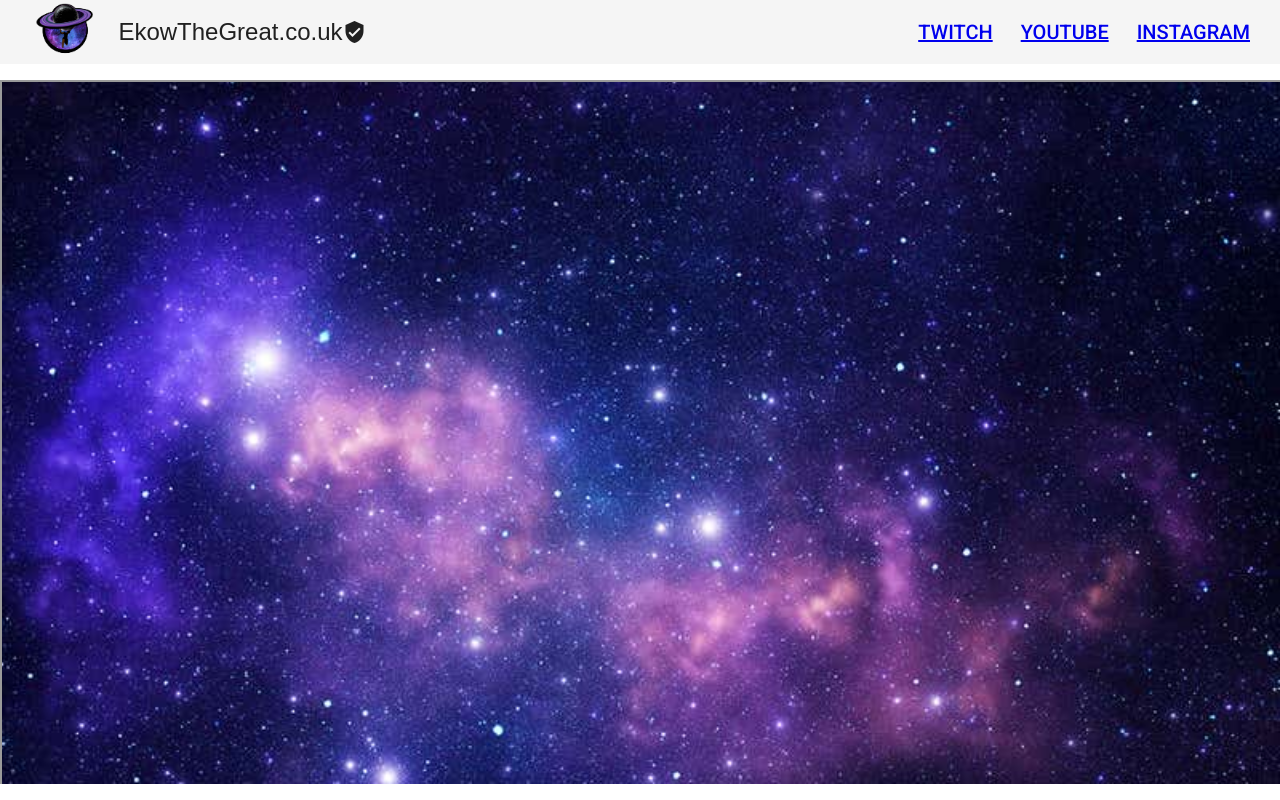
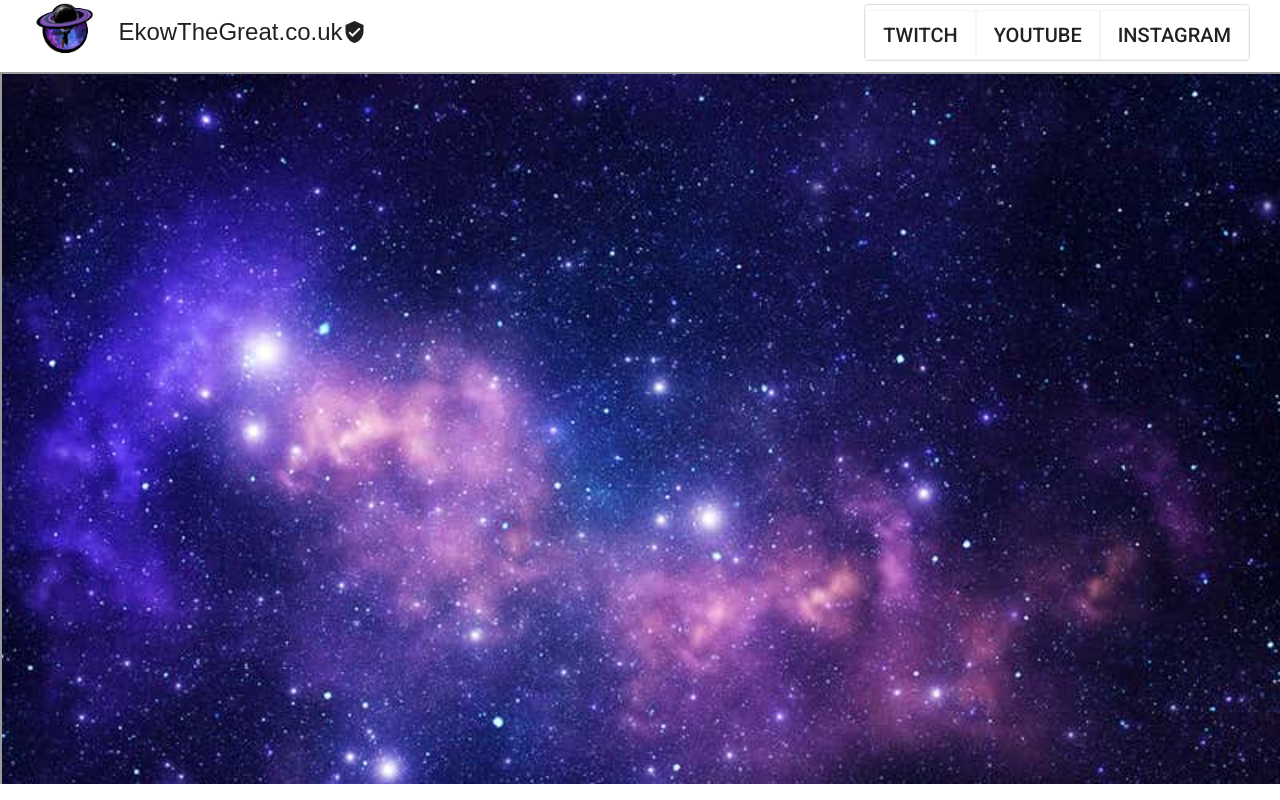
Before and after one commit to EkowTheGreat/webtest, an Angular app in the folder etgSite/: page / in a window 1280 px wide. Built offline with nearby package versions, Linux system fonts and the light colour scheme.

Commit message:
upd friday
added instagram bg component and edits to toolbar

```diff
--- a/etgSite/src/app/home/home.component.html
+++ b/etgSite/src/app/home/home.component.html
@@ -1,8 +1,14 @@
 
 <header class="header">
-    <div id="headerimage">
 
-    </div>
+    <script>
+        function setURL(){
+            document.getElementById('click').innerHTML = 1;
+            document.getElementById('click').innerText = 1;
+
+        }
+    </script>
+
     <div id="toolbar">
 
         <mat-toolbar class="toolbar" color="black">
@@ -16,18 +22,27 @@
             <span class="example-spacer"></span>
 
 
+
+
                 <span class="example-icon">
-                    <a href="stream" target="iframe_1">TWITCH</a>
-                </span>
-                <span class="example-icon">
-                    <a href="youtube" target="iframe_1">YOUTUBE</a>
-                </span>
-                <span class="example-icon">
-                     <a href="youtube" target="iframe_1">INSTAGRAM</a>
+
+                    <mat-button-toggle-group class="buttonlink" name="legacy" aria-label="Font Style">
+                        <mat-button-toggle value="youtube" onclick="document.getElementById('iframe_1').src = 'twitch'">TWITCH</mat-button-toggle>
+                        <mat-button-toggle value="youtube" onclick="document.getElementById('iframe_1').src = 'youtube'">YOUTUBE</mat-button-toggle>
+                        <mat-button-toggle value="youtube" onclick="document.getElementById('iframe_1').src = 'youtube'">INSTAGRAM</mat-button-toggle>
+
+
+
+                    </mat-button-toggle-group>
+
+
+
                 </span>
 
 
+
         </mat-toolbar>
+
     </div>
 
 </header>
@@ -37,7 +52,7 @@
 
 
 
-        <iframe class="iframe-container" src="twitch" height="650" width="1304" name="iframe_1"></iframe>
+        <iframe id="iframe_1" class="iframe-container" src="" height="690" width="1304" name="iframe_1"></iframe>
 
 
 
--- a/etgSite/src/app/home/home.component.scss
+++ b/etgSite/src/app/home/home.component.scss
@@ -0,0 +1,41 @@
+.buttonlink{
+    height: -webkit-fill-available;
+    place-items: center;
+    background-color: white !important;
+
+
+}
+mat-button-toggle-group {
+    box-shadow: none;
+    background-color: white !important;
+    color: blue($color: #000000);
+  }
+
+  .mat-button-toggle {
+      border: 1px rgb(245, 245, 245) solid !important;
+      margin-top: 5px !important;
+      padding: 0 5px !important;
+      z-index: 3 !important;
+  }
+
+  mat-button-toggle:hover {
+      border: 1px #000 solid !important;
+      background-color: rgb(245, 245, 245) !important;
+      color: black;
+
+      border-radius: 5px !important;
+  }
+
+  .mat-button-toggle-checked {
+        box-shadow: 0 0 30px #000 !important;
+      border: 1px #000 solid !important;
+      border-radius: 5px !important;
+      background-color: hsl(0, 0%, 0%) !important;
+      color: white;
+  }
+
+
+  .mat-button-toggle-input {
+      background-color: rgb(245, 245, 245) !important;
+      padding-left: 32px !important;
+  }
--- a/etgSite/src/app/home/home.component.ts
+++ b/etgSite/src/app/home/home.component.ts
@@ -15,4 +15,5 @@ export class HomeComponent implements OnInit {
   ngOnInit(): void {
   }
 
+
 }
--- /dev/null
+++ b/etgSite/src/app/instagram/instagram.component.html
@@ -0,0 +1 @@
+<iframe src="https://www.instagram.com/p/BuWud6NlXd32Oj640hRJLwyndnPo_oS9P_kT3A0/embed" width="500" height="580" frameborder="0" scrolling="no" allowtransparency="true"></iframe>
--- /dev/null
+++ b/etgSite/src/app/instagram/instagram.component.ts
@@ -0,0 +1,15 @@
+import { Component, OnInit } from '@angular/core';
+
+@Component({
+  selector: 'app-instagram',
+  templateUrl: './instagram.component.html',
+  styleUrls: ['./instagram.component.scss']
+})
+export class InstagramComponent implements OnInit {
+
+  constructor() { }
+
+  ngOnInit(): void {
+  }
+
+}
--- a/etgSite/src/app/routing/routing.module.ts
+++ b/etgSite/src/app/routing/routing.module.ts
@@ -3,6 +3,7 @@ import { RouterModule } from '@angular/router';
 import {  HomeComponent } from '../home/home.component';
 import {  StreamComponent } from '../stream/stream.component';
 import{ YoutubeComponent} from '../youtube/youtube.component';
+import{ InstagramComponent} from '../instagram/instagram.component';
 
 
 const routes = [
@@ -18,6 +19,10 @@ const routes = [
   {
     path: 'youtube',
     component: YoutubeComponent
+  },
+  {
+    path: 'instagram',
+    component: InstagramComponent
   }
 ];
 
--- a/etgSite/src/index.html
+++ b/etgSite/src/index.html
@@ -2,7 +2,7 @@
 <html lang="en">
 <head>
   <meta charset="utf-8">
-  <title>EtgSite</title>
+  <title>EkowTheGreat</title>
   <base href="/">
   <meta name="viewport" content="width=device-width, initial-scale=1">
   <link rel="icon" type="image/x-icon" href="favicon.ico">
--- a/etgSite/src/styles.scss
+++ b/etgSite/src/styles.scss
@@ -3,12 +3,15 @@
     z-index: 2;
     position: fixed;
     top: 0vh;
-    height: 10vh;
+    height: 9vh;
     width: 100vw;
     min-width: 100vw;
-    min-height: 10vh;
+    min-height: 9vh;
     background-color: rgba(128, 128, 128, 0);
     -webkit-margin-collapse: discard;
+    .mat-toolbar{
+        background: white;
+    }
 
     .toolbar{
         justify-content: space-evenly;
@@ -69,9 +72,9 @@
 }
 .body{
 
-    top: 10vh;
+    top: 9vh;
     position: fixed;
-    height: 88vh;
+    height: 89vh;
     width: 100vw;
 
 
```
Also changed, not shown: etgSite/src/app/app.module.ts (+8 -2 lines), etgSite/src/_redirects.txt, etgSite/src/app/instagram/instagram.component.scss (added), 1 other file (tests, documents, lock files or other folders).
